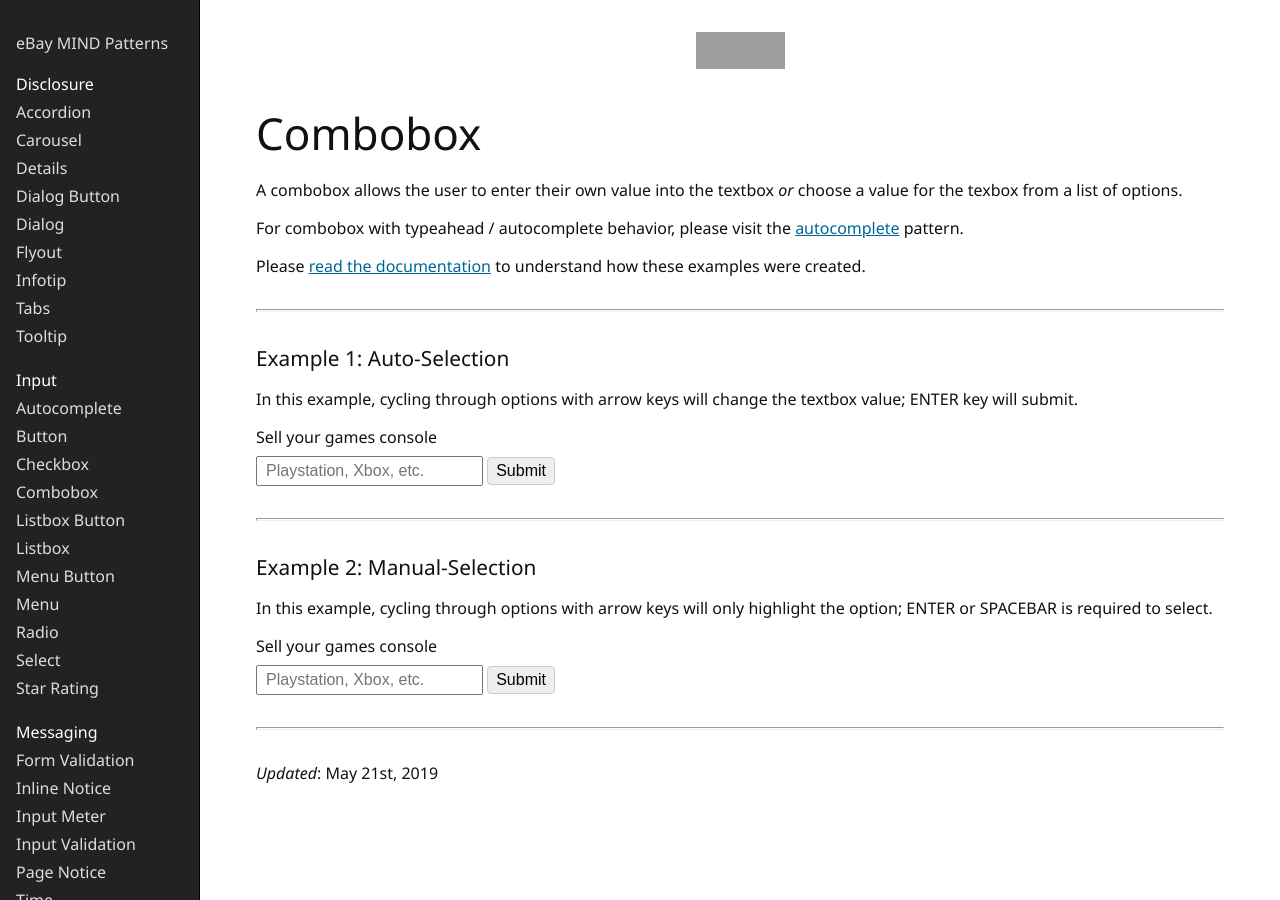
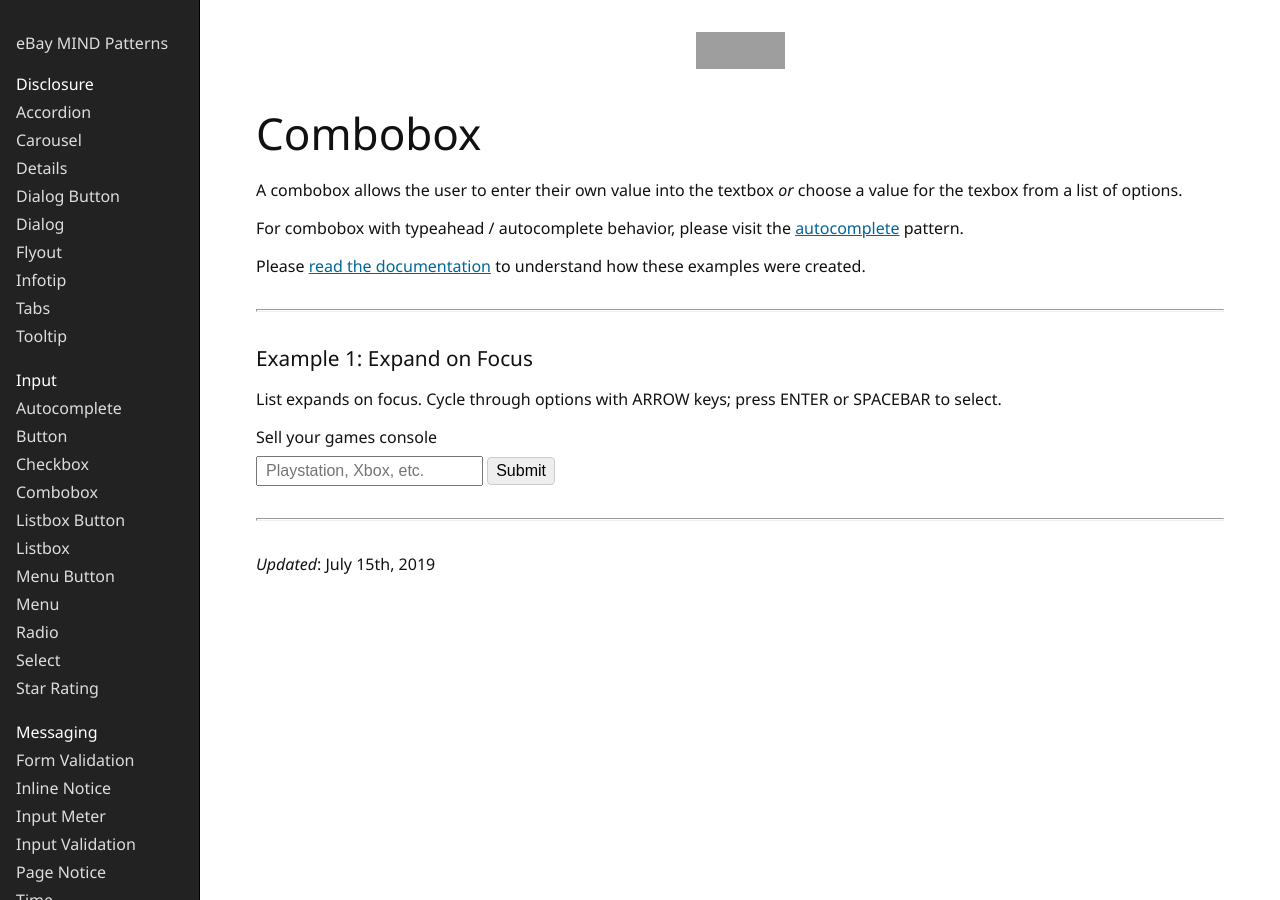
Before and after one commit to eBay/mindpatterns, a Jekyll site: the page built from _input/combobox/index.html, in a window 1280 px wide. Built offline with Jekyll 4.4.1, drawn with Linux system fonts in a browser that asks for light colours; grey boxes are pictures that could not be loaded.

```diff
--- a/_input/combobox/index.html
+++ b/_input/combobox/index.html
@@ -22,33 +22,8 @@
 
 <h2 class="clipped">Examples</h2>
 
-<h3>Example 1: Auto-Selection</h3>
-<p>In this example, cycling through options with arrow keys will change the textbox value; ENTER key will submit.<p>
-<form>
-    <label for="combobox-0">Sell your games console</label>
-    <span class="combobox" data-auto-select="true">
-        <span>
-            <input class="combobox__textbox" id="combobox-0" name="console" type="text" placeholder="Playstation, Xbox, etc." />
-            <span class="combobox__icon"></span>
-        </span>
-        <div class="combobox__listbox" hidden>
-            <div role="listbox">
-                <div role="option">Nintendo Switch</div>
-                <div role="option">Nintendo 3DS</div>
-                <div role="option">Playstation 3</div>
-                <div role="option">Playstation 4</div>
-                <div role="option">XBOX ONE</div>
-                <div role="option">XBOX 360</div>
-            </div>
-        </div>
-    </span>
-    <input class="button" type="submit" />
-</form>
-
-<hr />
-
-<h3>Example 2: Manual-Selection</h3>
-<p>In this example, cycling through options with arrow keys will only highlight the option; ENTER or SPACEBAR is required to select.<p>
+<h3>Example 1: Expand on Focus</h3>
+<p>List expands on focus. Cycle through options with ARROW keys; press ENTER or SPACEBAR to select.<p>
 <form>
     <label for="combobox-1">Sell your games console</label>
     <span class="combobox" data-auto-select="false">
@@ -72,4 +47,4 @@
 
 <hr />
 
-<p><i>Updated</i>: May 21st, 2019</p>
+<p><i>Updated</i>: July 15th, 2019</p>
--- a/_sass/_combobox.scss
+++ b/_sass/_combobox.scss
@@ -45,8 +45,8 @@
     font-size: 1em;
     padding: 8px;
 }
-.combobox [role=option]:hover,
-.combobox [role=option][aria-selected="true"] {
+.combobox__option:hover,
+.combobox__option--active {
     background-color: #006699;
     color: white;
 }
--- a/index.html
+++ b/index.html
@@ -28,4 +28,4 @@
 
 <hr />
 
-<p><i>Updated</i>: May 26th, 2019</p>
+<p><i>Updated</i>: July 15th, 2019</p>
--- a/package.json
+++ b/package.json
@@ -28,14 +28,14 @@
     "custom-event-polyfill": "^1",
     "details-element-polyfill": "^2",
     "lasso-cli": "^2",
-    "makeup-active-descendant": "~0.2.1",
+    "makeup-active-descendant": "~0.3.0",
     "makeup-expander": "~0.8.0",
     "makeup-focusables": "^0.0.4",
     "makeup-key-emitter": "~0.1.0",
     "makeup-modal": "~0.1.0",
     "makeup-next-id": "~0.1.1",
     "makeup-prevent-scroll-keys": "~0.0.3",
-    "makeup-roving-tabindex": "~0.2.3",
+    "makeup-roving-tabindex": "~0.3.0",
     "nodelist-foreach-polyfill": "^1",
     "nodemon": "^1",
     "onchange": "^6",
```
Also changed, not shown: _input/autocomplete/index.html (+27 -2 lines), _js/combobox.js (+25 -10 lines), _js/listbox.js (+18 -39 lines), static/browser.js, 1 other file.
